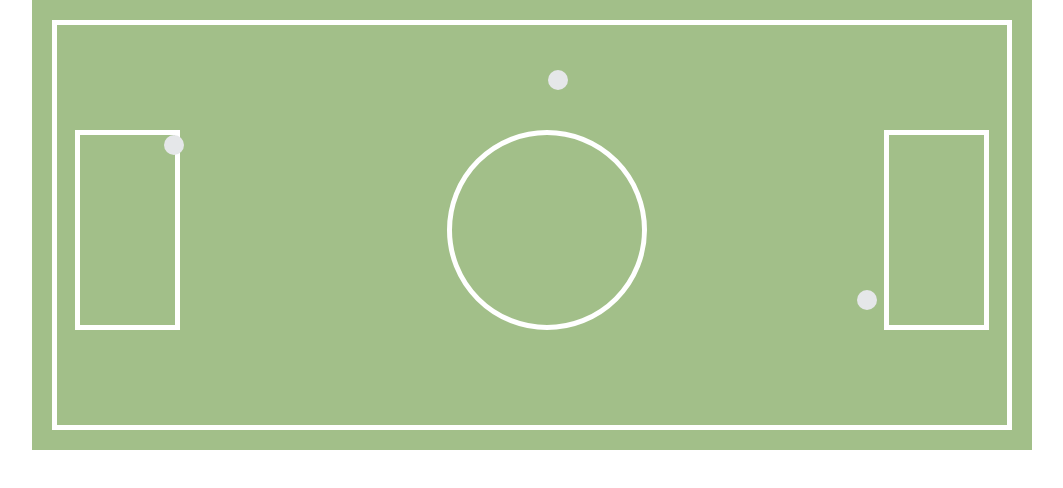
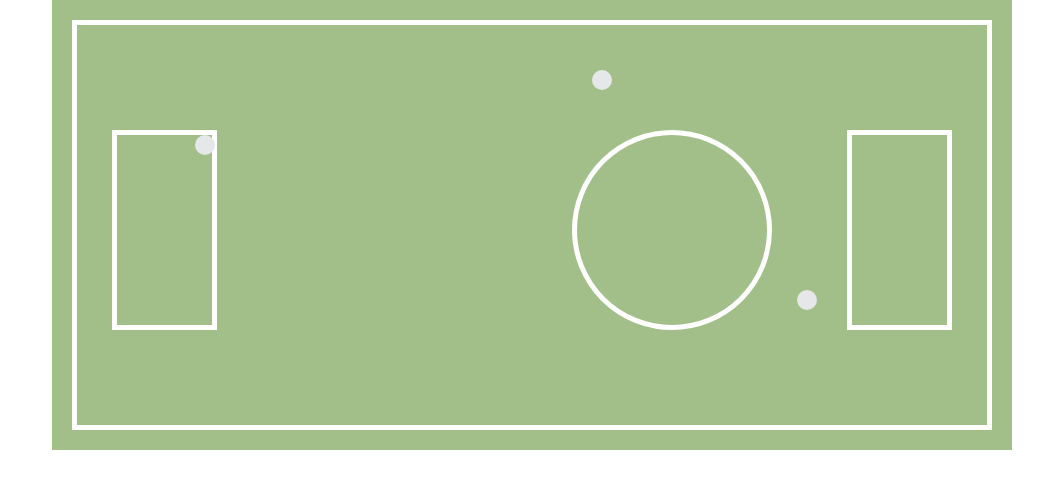
Before and after one commit to betsyvies/La-cancha, a plain HTML site: page index.html in a window 1280 px wide. Shown: the whole page, without its empty margins (108-1171 px from the left). Drawn offline with Linux system fonts and the light colour scheme.

Commit message:
producto mejorado

```diff
--- a/css/main.css
+++ b/css/main.css
@@ -1,6 +1,6 @@
 body {
    box-sizing: border-box;
-   width: 1000px;
+   width: 75%;
    margin: 0 auto;
  }
  .grass{
@@ -9,14 +9,14 @@ body {
 }
 .margin{
   border: 5px solid white;
-  padding:200px;
+  padding: 200px;
 }
 .arc1 {
   border: 5px solid  white;
   width:95px;
   height:190px;
   position: absolute;
-  left: 183px;
+  left: 220px;
   top: 130px;
 }
 .circle {
@@ -25,7 +25,7 @@ body {
   height:190px;
   border-radius: 171px;
   position: absolute;
-  left: 555px;
+  left: 680px;
   top: 130px;
 }
 .arc2 {
@@ -33,7 +33,7 @@ body {
   width:95px;
   height:190px;
   position: absolute;
-  right: 183px;
+  right: 220px;
   top: 130px;
 }
 .ball1{
@@ -42,7 +42,7 @@ body {
   height:20px;
   border-radius: 18px;
   position: absolute;
-  left: 272px;
+  left: 303px;
   top: 135px;
 }
 .ball2{
@@ -51,7 +51,7 @@ body {
   height:20px;
   border-radius: 18px;
   position: absolute;
-  left: 656px;
+  left: 700px;
   top: 70px;
 }
 .ball3{
@@ -60,6 +60,6 @@ body {
   height:20px;
   border-radius: 18px;
   position: absolute;
-  right: 295px;
+  right: 355px;
   top: 290px;
 }
```
